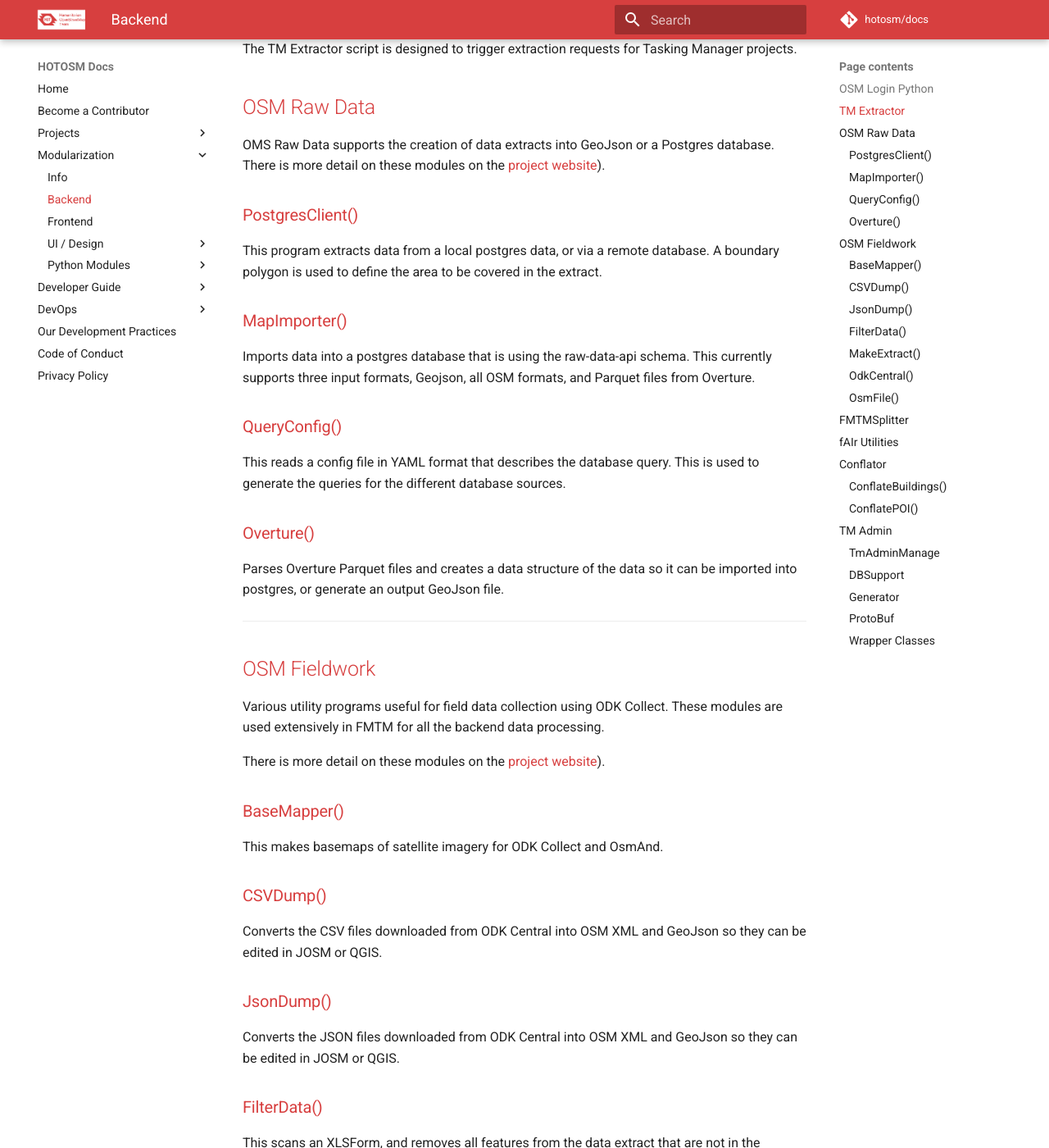
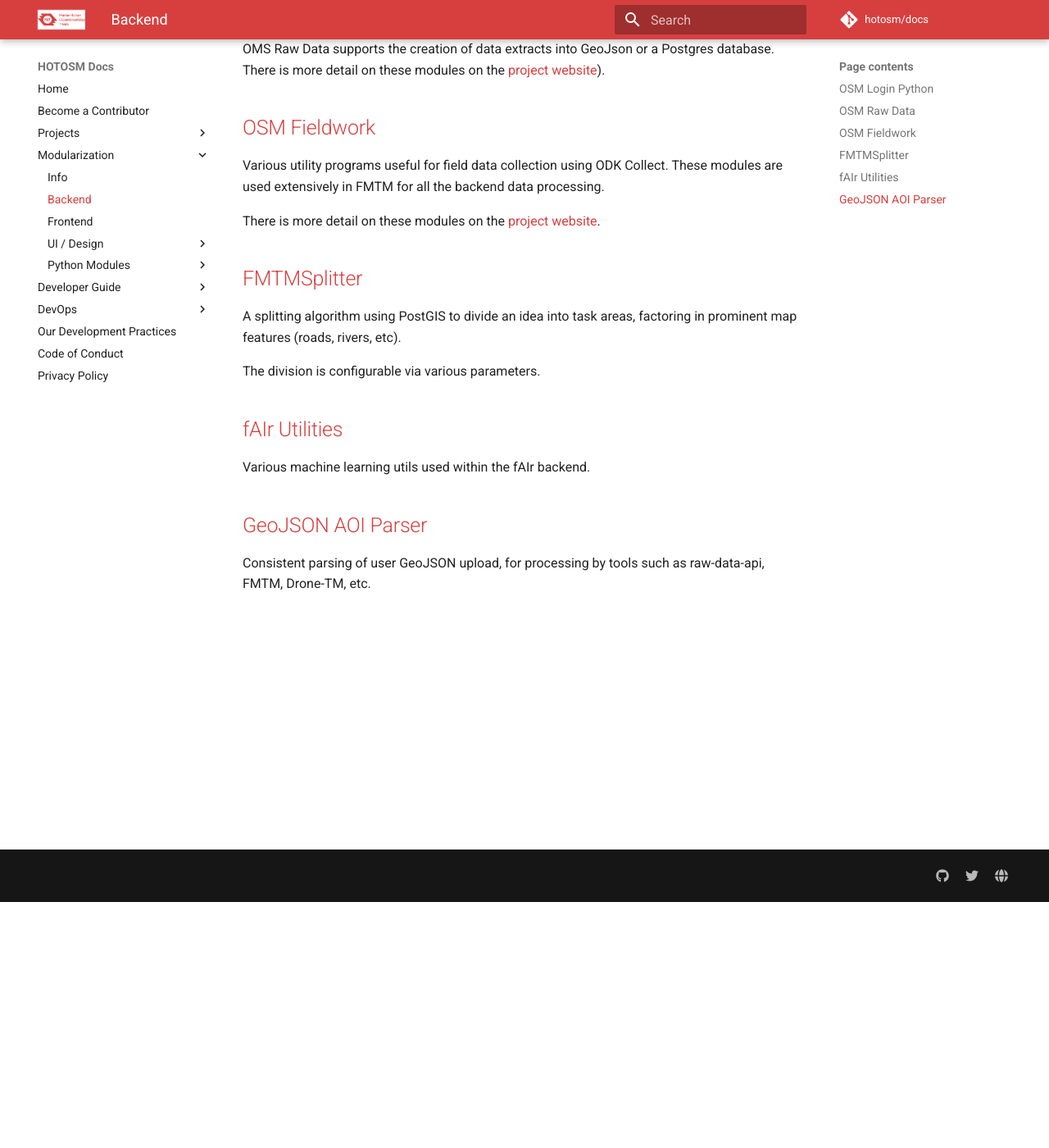
Before and after one commit to hotosm/docs, an MkDocs documentation site: the page built from docs/modules/backend.md, in a window 1280 px wide and 1400 px high, scrolled down 300 px. Shown: the whole window at 82% size. Built offline with MkDocs 1.6.1 and Material for MkDocs 9.7.7, drawn with Linux system fonts in a browser that asks for light colours; comment, search, counter and statistics services are not loaded; some of the changed text lies outside the part shown.

Commit message:
docs: update backend python module page

```diff
--- a/docs/modules/backend.md
+++ b/docs/modules/backend.md
@@ -5,42 +5,11 @@
 A way to consistently implement OSM login (via underlying OAuth2) in
 our applications.
 
-## [TM Extractor](https://github.com/hotosm/TM-Extractor)
-
-The TM Extractor script is designed to trigger extraction requests for
-Tasking Manager projects.
-
 ## [OSM Raw Data](https://hotosm.github.io/osm-rawdata)
 
 OMS Raw Data supports the creation of data extracts into GeoJson or a
 Postgres database. There is more detail on these modules on the [project
 website](https://hotosm.github.io/osm-rawdata)).
-
-### [PostgresClient()](https://hotosm.github.io/osm-rawdata/api/#postgrespy)
-
-This program extracts data from a local postgres data, or via a
-remote database. A boundary polygon is used to define the area to be
-covered in the extract.
-
-### [MapImporter()](https://hotosm.github.io/osm-rawdata/api/#importerpy)
-
-Imports data into a postgres database that is using the raw-data-api
-schema. This currently supports three input formats, Geojson, all OSM
-formats, and Parquet files from Overture.
-
-### [QueryConfig()](https://hotosm.github.io/osm-rawdata/api/#configpy)
-
-This reads a config file in YAML format that describes the database
-query. This is used to generate the queries for the different
-database sources.
-
-### [Overture()](https://hotosm.github.io/osm-rawdata/api/#overturepy)
-
-Parses Overture Parquet files and creates a data structure of the
-data so it can be imported into postgres, or generate an output
-GeoJson file.
-
----
 
 ## [OSM Fieldwork](https://hotosm.github.io/osm-fieldwork)
 
@@ -49,42 +18,7 @@
 backend data processing.
 
 There is more detail on these modules on the [project
-website](https://hotosm.github.io/osm-fieldwork)).
-
-### [BaseMapper()](https://hotosm.github.io/osm-fieldwork/api/basemapper/)
-
-This makes basemaps of satellite imagery for ODK Collect and OsmAnd.
-
-### [CSVDump()](https://hotosm.github.io/osm-fieldwork/api/CSVDump)
-
-Converts the CSV files downloaded from ODK Central into OSM XML and
-GeoJson so they can be edited in JOSM or QGIS.
-
-### [JsonDump()](https://hotosm.github.io/osm-fieldwork/api/json2osm/)
-
-Converts the JSON files downloaded from ODK Central into OSM XML and
-GeoJson so they can be edited in JOSM or QGIS.
-
-### [FilterData()](https://hotosm.github.io/osm-fieldwork/api/filter_data)
-
-This scans an XLSForm, and removes all features from the data extract
-that are not in the choices sheet. This is required to use the data
-extract in ODK Collect.
-
-### [MakeExtract()](https://hotosm.github.io/osm-fieldwork/api/make_data_extract/)
-
-For ODK Collect, this makes the filtered data extract using
-[osm-rawdata](https://hotosm.github.io/osm-rawdata/) and FilterData().
-
-### [OdkCentral()](https://hotosm.github.io/osm-fieldwork/api/OdkCentral/)
-
-This supports working with the REST API for ODK Central.
-
-### [OsmFile()](https://hotosm.github.io/osm-fieldwork/api/osmfile/)
-
-Produces OSM XML out files.
-
----
+website](https://hotosm.github.io/osm-fieldwork).
 
 ## [FMTMSplitter](https://hotosm.github.io/fmtm-splitter)
 
@@ -97,60 +31,7 @@
 
 Various machine learning utils used within the fAIr backend.
 
----
+## [GeoJSON AOI Parser](https://hotosm.github.io/geojson-aoi-parser)
 
-## [Conflator](https://github.com/hotosm/conflator)
-
-This is a project for conflating external data sets with OpenStreetMap
-data.
-
-There is more detail on these modules on the [project
-website](https://hotosm.github.io/conflator/)
-
-### [ConflateBuildings()](https://hotosm.github.io/conflator/api/#conflator.conflateBuildings)
-
-Conflate buildings from external datasets like the Microsoft or Google
-building footprints.
-
-### [ConflatePOI()](https://hotosm.github.io/conflator/api/#conflator.conflatePOI)
-
-Conflate POIs from external datasets like ODK Collect.
-
----
-
-## [TM Admin](https://github.com/hotosm/tm-admin)
-
-This is a project for profile management of Tasking Manager style
-projects.
-
-### [TmAdminManage](https://github.com/hotosm/tm-admin/blob/main/tm_admin/tmadmin-manage.py)
-
-This class and utility program handles creating the data type files,
-and the database tables. It also support migration as the database
-schema changes.
-
-### [DBSupport](https://github.com/hotosm/tm-admin/blob/main/tm_admin/dbsupport.py)
-
-Base class for database functions, used by the generated wrapper
-classes.
-
-### [Generator](https://github.com/hotosm/tm-admin/blob/main/tm_admin/generator.py)
-
-This class reads in the YAML config file for a database table, and
-generates the protobuf files, SQL files, and Python class.
-
-### [ProtoBuf](https://github.com/hotosm/tm-admin/blob/main/tm_admin/proto.py)
-
-Used by generator for protobuf specific file creation.
-
-### Wrapper Classes
-
-These wrapper classes are generated from the YAML config file, and
-contain all the columns from the database table as a Python
-class. This is used to create, update, and query the database tables.
-
-- UsersDB()
-- TeamsDB()
-- ProjectsDB()
-- TasksDB()
-- OrganizationsDB()
+Consistent parsing of user GeoJSON upload, for processing by tools
+such as raw-data-api, FMTM, Drone-TM, etc.
```
